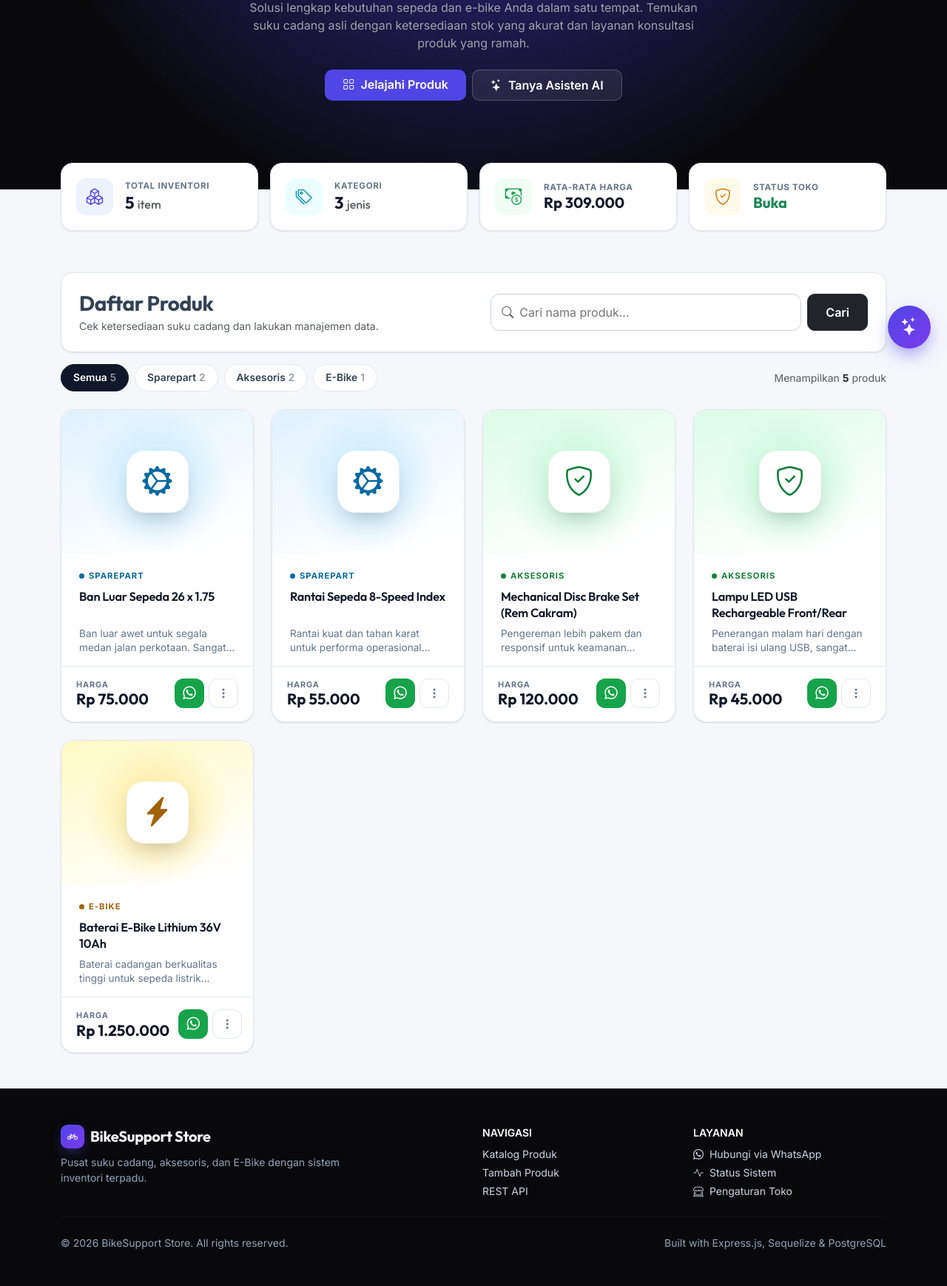
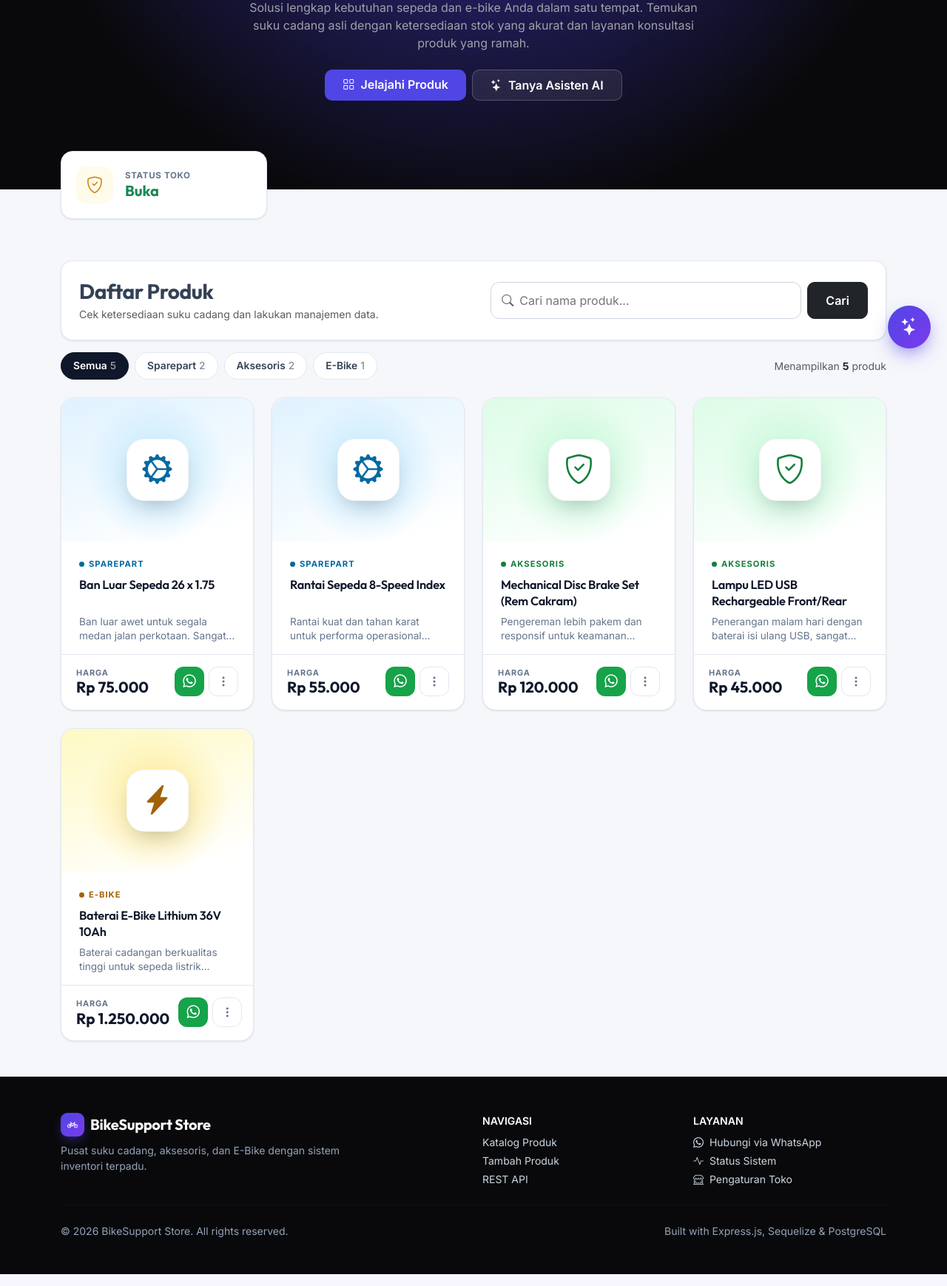
Before and after one commit to AfdanAiman/PAW-Project-BikeSuport-AI, a Node server app: page / in a window 1280 px wide. Shown: the part 307-2045 px from the top of the page at 74% size. Run offline with Node 20, Linux system fonts and the light colour scheme; data comes from the database, SQL or seed files in the repository; some libraries are stand-ins or nearby versions.

Commit message:
Week 9: perbarui tata letak bagian metrik dan hapus metrik yang tidak digunakan

```diff
--- a/views/index.ejs
+++ b/views/index.ejs
@@ -103,25 +103,7 @@
 
   <!-- Metrics -->
   <section class="container metrics" aria-label="Ringkasan">
-    <div class="row g-3">
-      <div class="col-6 col-lg-3">
-        <div class="surface metric">
-          <div class="metric-icon" style="background:var(--brand-soft);color:var(--brand)"><i class="bi bi-boxes"></i></div>
-          <div><div class="metric-label">Total Inventori</div><div class="metric-value"><%= total %> <small class="fs-6 fw-normal text-muted">item</small></div></div>
-        </div>
-      </div>
-      <div class="col-6 col-lg-3">
-        <div class="surface metric">
-          <div class="metric-icon" style="background:#ecfeff;color:#0891b2"><i class="bi bi-tags"></i></div>
-          <div><div class="metric-label">Kategori</div><div class="metric-value"><%= categories.length %> <small class="fs-6 fw-normal text-muted">jenis</small></div></div>
-        </div>
-      </div>
-      <div class="col-6 col-lg-3">
-        <div class="surface metric">
-          <div class="metric-icon" style="background:#f0fdf4;color:#16a34a"><i class="bi bi-cash-coin"></i></div>
-          <div><div class="metric-label">Rata-rata Harga</div><div class="metric-value fs-5"><%= total ? formatRupiah(avg) : '-' %></div></div>
-        </div>
-      </div>
+
       <div class="col-6 col-lg-3">
         <div class="surface metric">
           <div class="metric-icon" style="background:#fffbeb;color:#d97706"><i class="bi bi-shield-check"></i></div>
```
